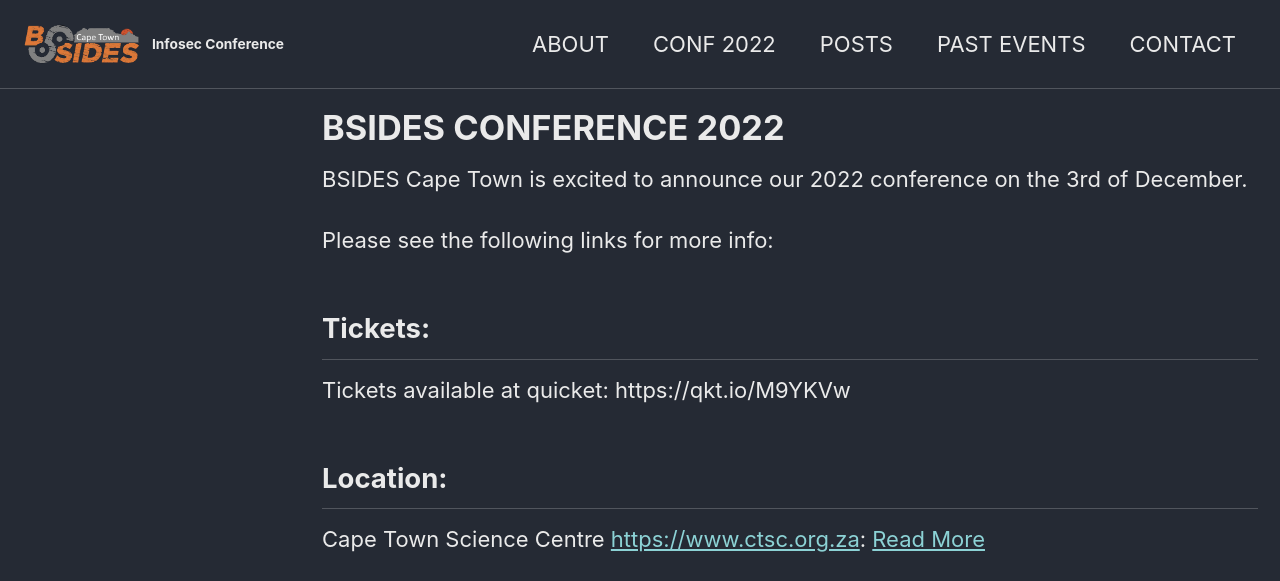
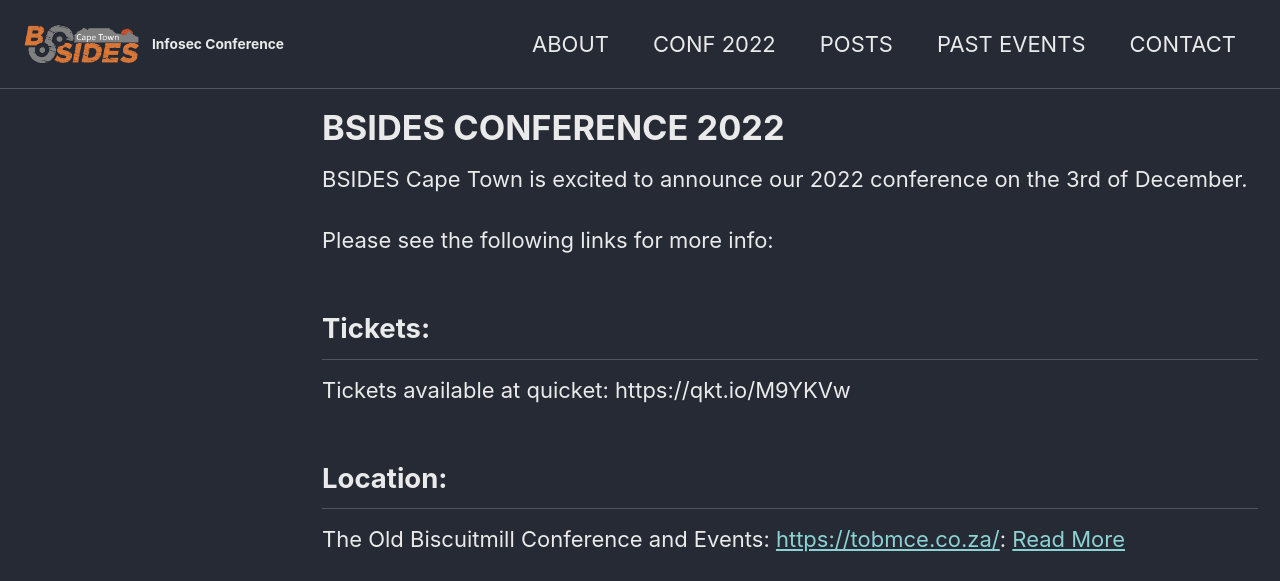
Before and after one commit to bsidescapetown/bsidescapetown.github.io, a Jekyll site: the page built from _pages/bsides-conf/2022.md, in a window 1280 px wide and 900 px high, cut to the strip 0-581 px from the top of the window. Built offline with Jekyll 4.4.1, drawn with Linux system fonts in a browser that asks for light colours; cached includes are drawn as plain includes.

```diff
--- a/_config.yml
+++ b/_config.yml
@@ -277,7 +277,7 @@ event:
   conference:
     date: 3 December 2022
     start_time: "Dec 3, 2022 08:30:00"
-    location: Cape Town Science Centre
+    location: The Old Biscuitmill Conference and Events
     theme: Hack From Home (HFH)
 
 # Defaults
--- a/_pages/bsides-conf/2022.md
+++ b/_pages/bsides-conf/2022.md
@@ -15,7 +15,7 @@ author_profile: false
 Tickets available at quicket: https://qkt.io/M9YKVw
 
 ## Location:
-Cape Town Science Centre [https://www.ctsc.org.za](https://www.ctsc.org.za):
+The Old Biscuitmill Conference and Events:  [https://tobmce.co.za/](https://tobmce.co.za/):
 [Read More]({{ site.baseurl }}{% link _pages/bsides-conf/2022-location.md %})
 <iframe src="https://www.google.com/maps/embed?pb=!1m18!1m12!1m3!1d3310.1161613661575!2d18.461793015165348!3d-33.93814033009232!2m3!1f0!2f0!3f0!3m2!1i1024!2i768!4f13.1!3m3!1m2!1s0x1dcc5d058484eba7%3A0xd4bb85c829464c5!2sCape%20Town%20Science%20Centre!5e0!3m2!1sen!2sza!4v1646655787351!5m2!1sen!2sza" width="600" height="450" style="border:0;" allowfullscreen="" loading="lazy"></iframe>
 
```
Also changed, not shown: _pages/bsides-conf/2022-location.md (+8 -5 lines).
